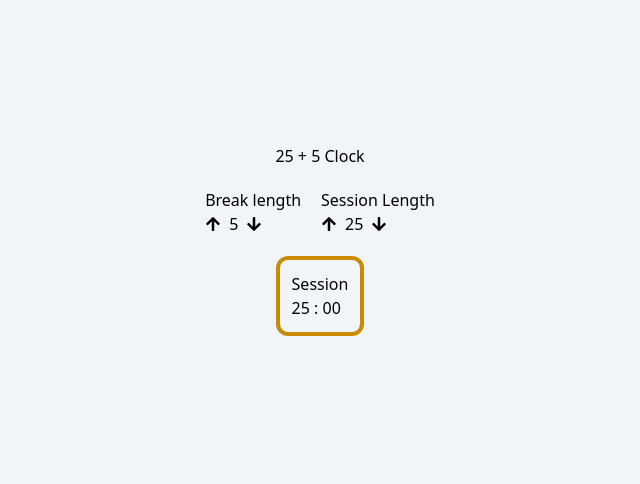
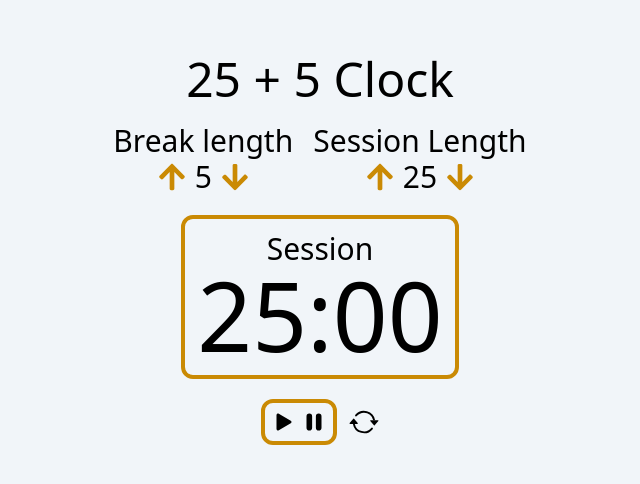
Before and after one commit to BaraouSaid/pomodoro_clock, a React (Vite) app: page / in a window 1280 px wide. Shown: the part 150-634 px from the top of the page, without its empty margins (320-960 px from the left). Built offline with nearby package versions, Linux system fonts and the light colour scheme.

Commit message:
done with the layout

```diff
--- a/src/App.jsx
+++ b/src/App.jsx
@@ -8,33 +8,59 @@ import './App.css';
 function App() {
   return (
     <>
-      <div className="container flex flex-col items-center justify-center h-screen gap-5 bg-slate-100">
+      <div className="container flex flex-col items-center justify-center h-screen gap-5 text-3xl bg-slate-100">
         <div>
-          <h1>25 + 5 Clock</h1>
+          <h1 className="text-5xl">25 + 5 Clock</h1>
         </div>
         <div className="flex flex-row gap-5">
-          <div>
+          <div className="flex flex-col items-center">
             <div id="break-label">Break length</div>
             <div className="flex items-center gap-2">
-              <FaArrowUp id="break-decrement" />
+              <FaArrowUp
+                id="break-decrement"
+                className="text-yellow-600 hover:cursor-pointer"
+              />
               <p id="break-length">5</p>
-              <FaArrowDown id="break-increment" />
+              <FaArrowDown
+                id="break-increment"
+                className="text-yellow-600 hover:cursor-pointer"
+              />
             </div>
           </div>
-          <div>
+          <div className="flex flex-col items-center">
             <div id="session-label">Session Length</div>
             <div className="flex items-center gap-2">
-              <FaArrowUp id="session-decrement" />
+              <FaArrowUp
+                id="session-decrement"
+                className="text-yellow-600 hover:cursor-pointer"
+              />
               <p id="session-length">25</p>
-              <FaArrowDown id="session-increment" />
+              <FaArrowDown
+                id="session-increment"
+                className="text-yellow-600 hover:cursor-pointer"
+              />
             </div>
           </div>
         </div>
-        <div className="p-3 border-4 border-yellow-600 rounded-xl">
-          <h2 id="timer-label">Session</h2>
-          <p id="time-left">25 : 00</p>
+        <div className="flex flex-col items-center p-3 border-4 border-yellow-600 rounded-xl">
+          <h2 id="timer-label" className="text-3xl">
+            Session
+          </h2>
+          <p id="time-left" className="text-8xl">
+            25:00
+          </p>
         </div>
-        <div className="flex items-center gap-2"></div>
+        <div className="flex items-center gap-3">
+          <div
+            id="start_stop"
+            className="flex gap-0 p-1 border-4 border-yellow-600 rounded-xl hover:cursor-pointer"
+          >
+            <BsFillPlayFill />
+            <BsPauseFill />
+          </div>
+
+          <BsArrowRepeat id="reset" className="hover:cursor-pointer" />
+        </div>
       </div>
     </>
   );
```
